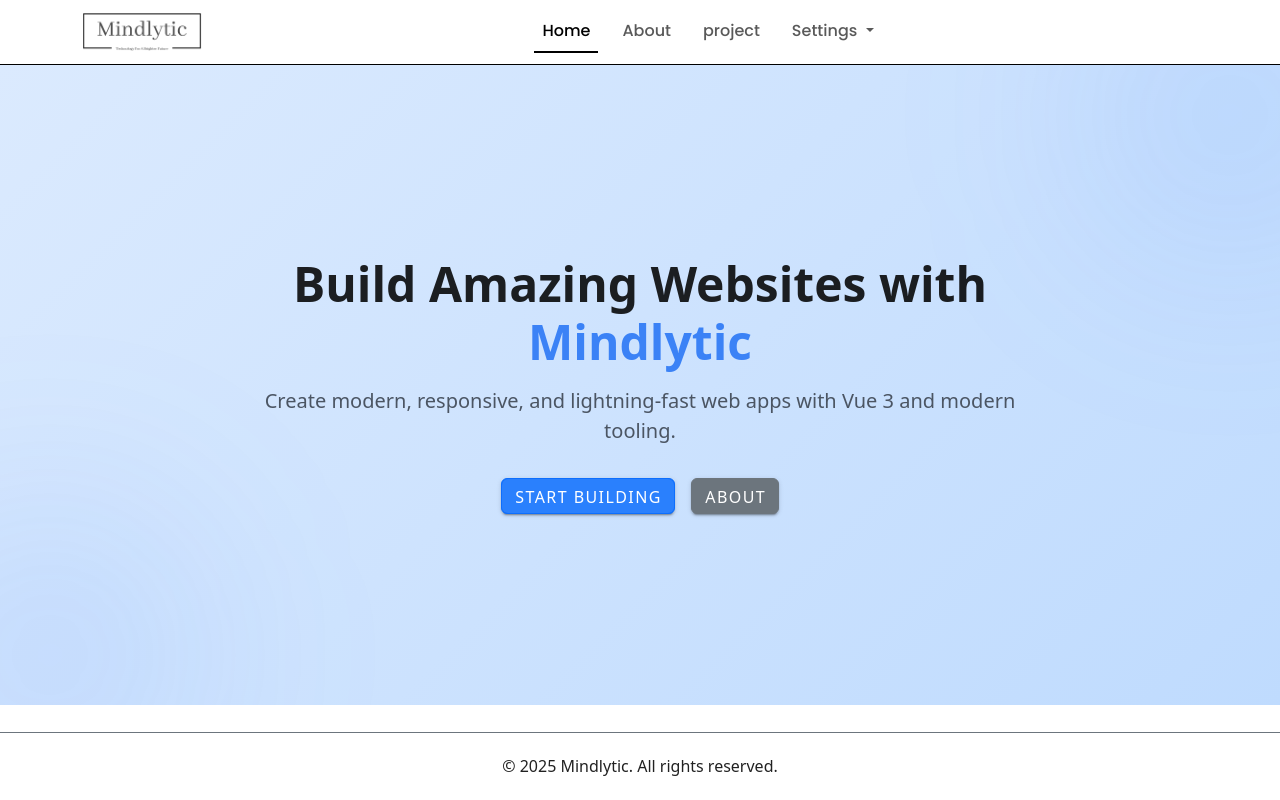
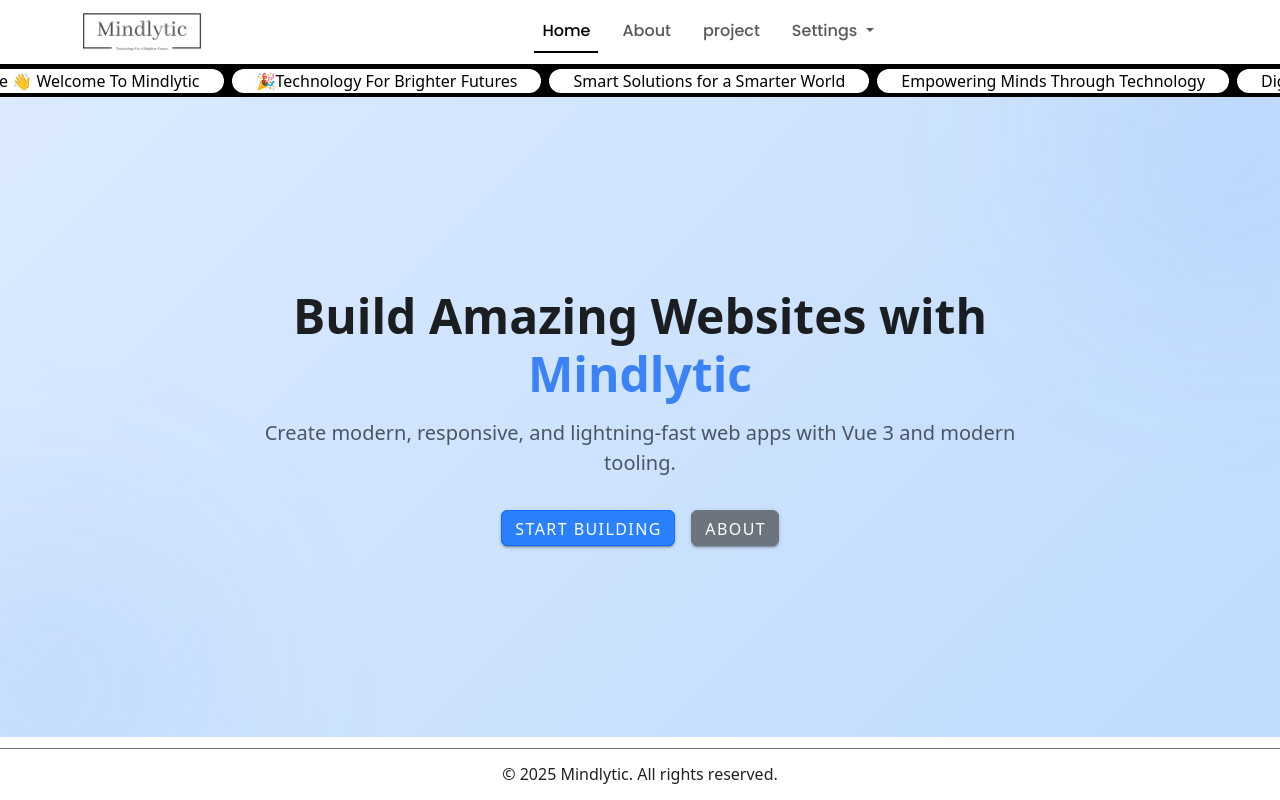
Before and after one commit to laksh-solanki/Mindlytic, a Vue app: page / in a window 1280 px wide. Built offline with nearby package versions, Linux system fonts and the light colour scheme.

Commit message:
feat: Add marquee component for dynamic messaging; update HomeView to include marquee and adjust layout in Profile and Settings views

```diff
--- /dev/null
+++ b/src/components/marquee.vue
@@ -0,0 +1,58 @@
+<script setup>
+import { ref } from 'vue'
+
+const marqueeItems = ref([
+  'Hi there 👋 Welcome To Mindlytic',
+  '🎉Technology For Brighter Futures',
+  'Smart Solutions for a Smarter World',
+  'Empowering Minds Through Technology',
+  'Digital Power for Human Progress',
+  'Creating Possibilities, Powering Futures',
+])
+</script>
+<template>
+  <div class="marquee-container py-1 bg-black overflow-hidden bg-light shadow-sm">
+    <div class="marquee-content d-flex align-items-center">
+      <div v-for="item in marqueeItems" :key="item" class="marquee-item px-4 bg-white rounded-pill mx-1">
+        {{ item }}
+      </div>
+      <!-- Duplicate for seamless animation -->
+      <!-- <div v-for="item in marqueeItems" :key="`${item}-duplicate`" class="marquee-item px-4 bg-white rounded-pill mx-1" aria-hidden="true">
+        {{ item }}
+      </div> -->
+    </div>
+  </div>
+</template>
+
+<style scoped>
+.marquee-container {
+  width: 100%;
+  background-color: #f8f9fa;
+}
+
+.marquee-content {
+  display: flex;
+  animation: marquee 40s linear infinite;
+}
+
+.marquee-item {
+  flex: 0 0 auto;
+  padding: 0 1px;
+  font-size: 1rem;
+  color: #000000;
+}
+
+@keyframes marquee {
+  0% {
+    transform: translateX(0);
+  }
+
+  100% {
+    transform: translateX(-50%);
+  }
+}
+
+.marquee-container:hover .marquee-content {
+  animation-play-state: paused;
+}
+</style>
--- a/src/views/HomeView.vue
+++ b/src/views/HomeView.vue
@@ -1,6 +1,11 @@
+<script setup>
+import marqueee from "@/components/marquee.vue";
+</script>
+
 <template>
+  <marqueee />
   <section id="home" class="hero text-center align-content-center">
-    <div class="container">
+    <v-container>
       <div class="hero-content">
         <h1>Build Amazing Websites with <span>Mindlytic</span></h1>
         <p>Create modern, responsive, and lightning-fast web apps with Vue 3 and modern tooling.</p>
@@ -9,7 +14,7 @@
           <v-btn class="btn btn-secondary" to="/about">About</v-btn>
         </div>
       </div>
-    </div>
+    </v-container>
   </section>
 </template>
 
@@ -73,4 +78,5 @@
   justify-content: center;
   flex-wrap: wrap;
 }
+
 </style>
--- a/src/views/Profile.vue
+++ b/src/views/Profile.vue
@@ -10,9 +10,12 @@
                 <img src="@/assets/Picture/profile-pic.webp" width="70" alt="Profile Picture" />
               </v-avatar>
             </v-col>
-            <v-col md="10" class="d-flex flex-column text-center text-lg-start text-md-start text-wrap">
+            <v-col cols="12" md="8" class="d-flex flex-column text-center text-lg-start text-md-start text-wrap">
               <v-card-title>Laksh Solanki</v-card-title>
               <v-card-subtitle>lakshsolanki848@gmail.com</v-card-subtitle>
+            </v-col>
+            <v-col cols="12" md="2">
+              <v-btn prepend-icon="mdi-account-edit" variant="flat" text="Edit"></v-btn>
             </v-col>
           </v-row>
         </v-sheet>
--- a/src/views/SettingsView.vue
+++ b/src/views/SettingsView.vue
@@ -25,14 +25,15 @@ const links = [
         </v-btn>
       </v-sheet>
       <v-list>
-        <v-list-item v-for="[icon, text, to] in links" :key="icon" :prepend-icon="icon" :title="text" :to="to" link>
+        <v-list-item v-for="[icon, text, to] in links" class="rounded-3 m-1" :key="icon" :prepend-icon="icon"
+          :title="text" :to="to" link>
           <template v-slot:append>
             <v-icon v-if="route.path.startsWith(to)">mdi-chevron-right</v-icon>
           </template>
         </v-list-item>
       </v-list>
     </v-navigation-drawer>
-    <v-main class="overflow-hidden">
+    <v-main class="overflow-x-hidden overflow-y-scroll" max-height="85.79vh">
       <router-view></router-view>
     </v-main>
   </v-layout>
```
